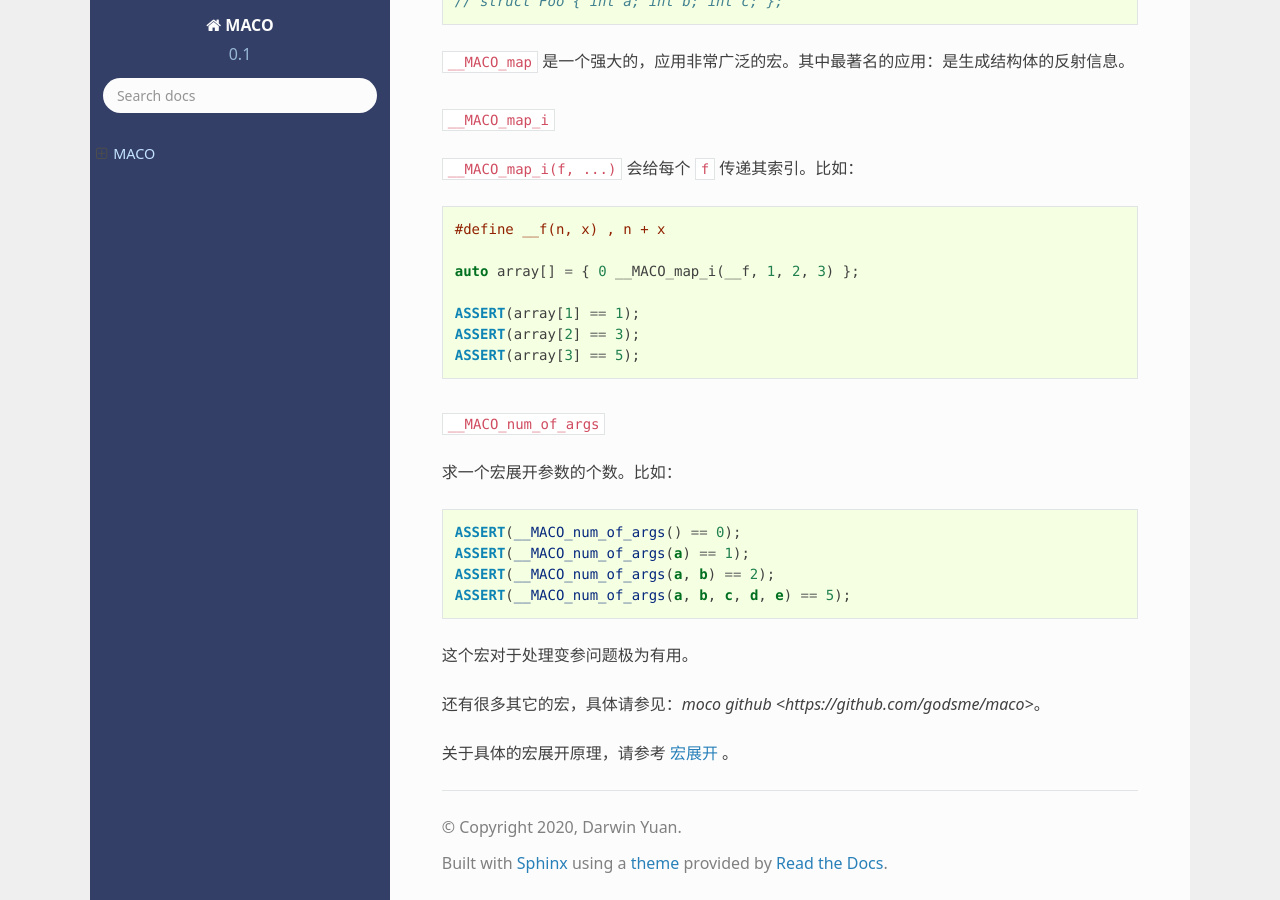
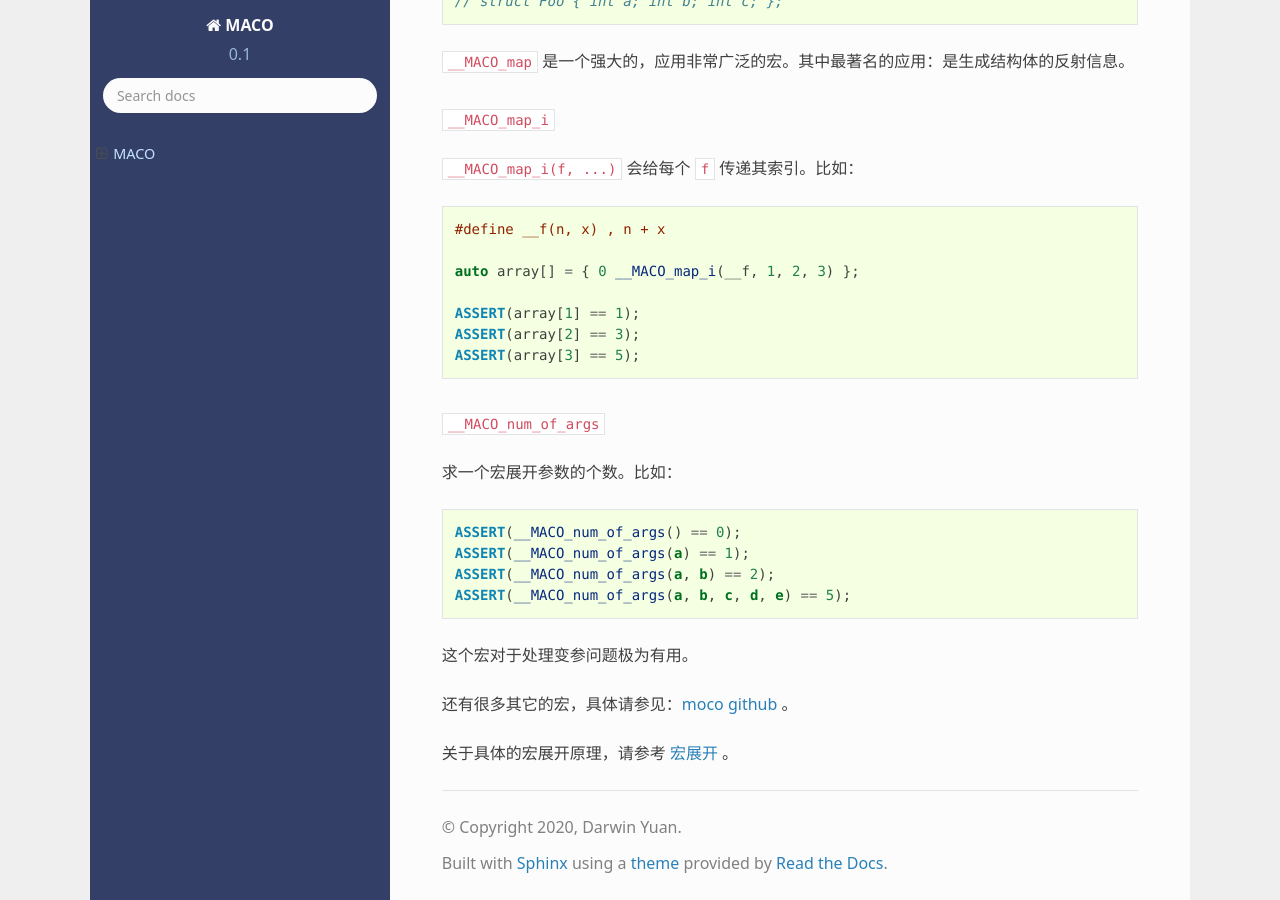
Before and after one commit to godsme/maco, a Sphinx documentation site: the page built from doc/source/index.rst, in a window 1280 px wide and 900 px high, scrolled down 2697 px. Built offline with Sphinx 7.4.7 and the Read the Docs theme 2.0.0, drawn with Linux system fonts in a browser that asks for light colours; formulas are drawn with MathJax 3; some of the changed lines change nothing that is shown.

Commit message:
added doc

```diff
--- a/doc/source/_ext/CppTransDslLexer.py
+++ b/doc/source/_ext/CppTransDslLexer.py
@@ -7,10 +7,11 @@ from pygments.lexers._mapping import LEXERS
 class CppTransDslLexer(CppLexer):
     EXTRA_KEYWORDS = set(('abcdefgs'))
     TYPE_KEYWORDS  = set(('ASSERT', 'abcdefg'))
-    FUNC_KEYWORDS  = set(('__MACO_simple_iterator_from_0', '__MACO_if', '__MACO_eq',
+    FUNC_KEYWORDS  = set(('__MACO_simple_repeat_from_0', '__MACO_if', '__MACO_eq',
                           '__MACO_loop', '__MACO_while', '__MACO_prev', '__MACO_next',
                           '__MACO_inc', '__MACO_dec', '__MACO_while', '__MACO_map',
-                          '__MACO_num_of_args'))
+                          '__MACO_num_of_args', '__MACO_ne', '__MACO_gt', '__MACO_gte',
+                          '__MACO_make_index_seq', '__MACO_make_token_seq', '__MACO_map_i'))
     CONST_KEYWORDS = set(('whatsoever', 'abcdefg'))
 
     def get_tokens_unprocessed(self, text):
--- a/doc/source/index.rst
+++ b/doc/source/index.rst
@@ -157,6 +157,6 @@ natural comparison
 
 这个宏对于处理变参问题极为有用。
 
-还有很多其它的宏，具体请参见：`moco github <https://github.com/godsme/maco>`。
+还有很多其它的宏，具体请参见：`moco github <https://github.com/godsme/maco>`_ 。
 
 关于具体的宏展开原理，请参考 :ref:`宏展开<expand>` 。
```
